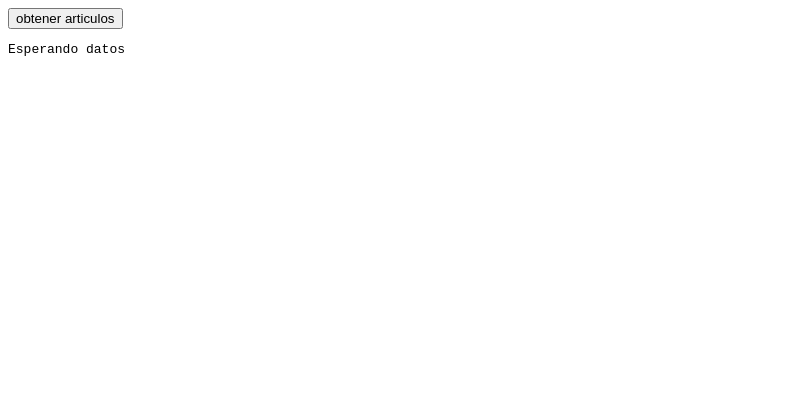
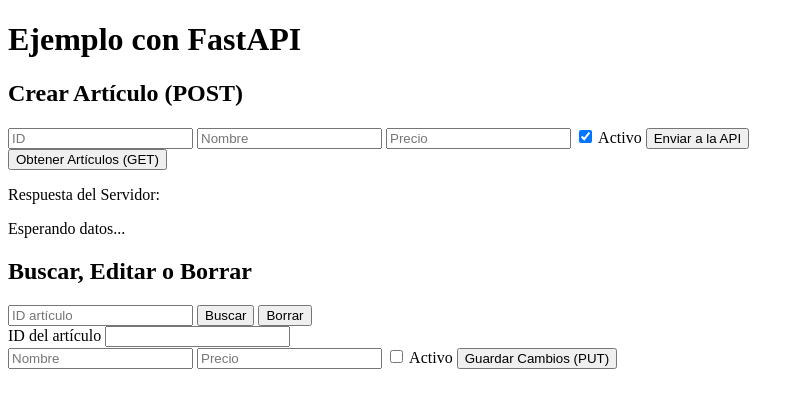
Before and after one commit to jxrgelfa/python-js-project, a plain HTML site: page prac-js/index.html in a window 1280 px wide. Shown: the whole page, without its empty margins (0-804 px from the left). Drawn offline with Linux system fonts and the light colour scheme.

Commit message:
HTML con JS

```diff
--- a/prac-js/index.html
+++ b/prac-js/index.html
@@ -1,13 +1,78 @@
 <!DOCTYPE html>
-<html lang="en">
+<html lang="es">
 <head>
     <meta charset="UTF-8">
     <meta name="viewport" content="width=device-width, initial-scale=1.0">
     <title>practico js</title>
 </head>
-<body>
-    <button id="BtnObtener" onclick="obtenerLibros()">obtener articulos</button>
-    <pre id="pantalla">Esperando datos</pre>
-<script src="main.js"></script>
+<body class="p-8 bg-gray-100 font-sans">
+
+  <h1 class="text-2xl font-bold mb-6">Ejemplo con FastAPI</h1>
+
+  <div class="flex gap-8 items-start">
+    <div class="bg-white p-6 rounded shadow max-w-sm w-full">
+
+      <h2 class="font-bold mb-4 text-blue-600">Crear Artículo (POST)</h2>
+      <form id="form-crear" class="flex flex-col gap-3">
+        <input type="number" id="id" placeholder="ID" required class="border p-2 rounded">
+        <input type="text" id="nombre" placeholder="Nombre" required class="border p-2 rounded">
+        <input type="number" id="precio" placeholder="Precio" required class="border p-2 rounded">
+
+        <label class="flex items-center gap-2">
+          <input type="checkbox" id="activo" checked> Activo
+        </label>
+
+        <button type="submit" class="bg-blue-500 text-white py-2 rounded mt-2 hover:bg-blue-600" >
+          Enviar a la API
+        </button>
+      </form>
+
+    </div>
+
+    <div class="w-full">
+      <button onclick="obtenerLibros()" class="bg-green-500 text-white px-4 py-2 rounded mb-4 hover:bg-green-600">
+        Obtener Artículos (GET)
+      </button>
+
+      <p class="text-sm font-bold mb-1">Respuesta del Servidor:</p>
+      <div id="pantalla"
+        class="bg-gray-900 text-green-400 p-4 rounded h-64 overflow-auto font-mono text-sm whitespace-pre-wrap">
+        Esperando datos...
+      </div>
+    </div>
+  </div>
+
+  <div class="mt-8 bg-white p-6 rounded shadow max-w-sm">
+    <h2 class="font-bold mb-4 text-yellow-600">Buscar, Editar o Borrar</h2>
+
+    <div class="flex gap-2 mb-4">
+      <input type="number" id="buscar-id" placeholder="ID artículo" class="border p-2 rounded w-full">
+      <button onclick="buscarPorId()" class="bg-yellow-500 text-white px-4 py-2 rounded hover:bg-yellow-600">
+        Buscar
+      </button>
+      <button onclick="borrarDesdeBusqueda()" class="bg-red-500 text-white px-4 py-2 rounded hover:bg-red-600">
+        Borrar
+      </button>
+    </div>
+
+    <form id="form-editar" class="flex flex-col gap-3">
+      <div>
+        <label class="text-xs text-gray-500 block">ID del artículo</label>
+        <input type="number" id="edit-id" readonly
+          class="border p-2 rounded bg-gray-100 w-full text-gray-500 cursor-not-allowed">
+      </div>
+      <input type="text" id="edit-nombre" placeholder="Nombre" required class="border p-2 rounded">
+      <input type="number" step="0.01" id="edit-precio" placeholder="Precio" required class="border p-2 rounded">
+
+      <label class="flex items-center gap-2">
+        <input type="checkbox" id="edit-activo"> Activo
+      </label>
+
+      <button type="submit" class="bg-yellow-600 text-white py-2 rounded mt-2 hover:bg-yellow-700">
+        Guardar Cambios (PUT)
+      </button>
+    </form>
+  </div>
+  <script src="main.js"></script>
 </body>
 </html>
```
